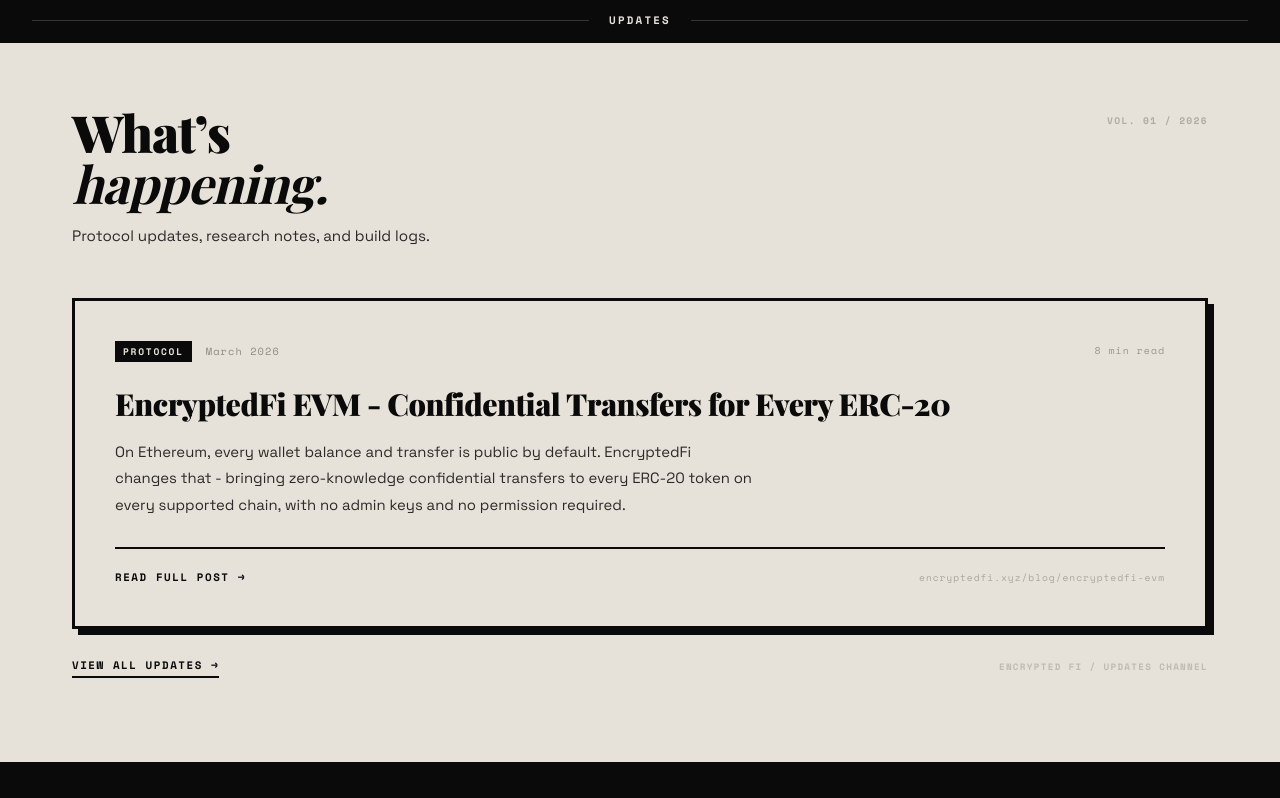
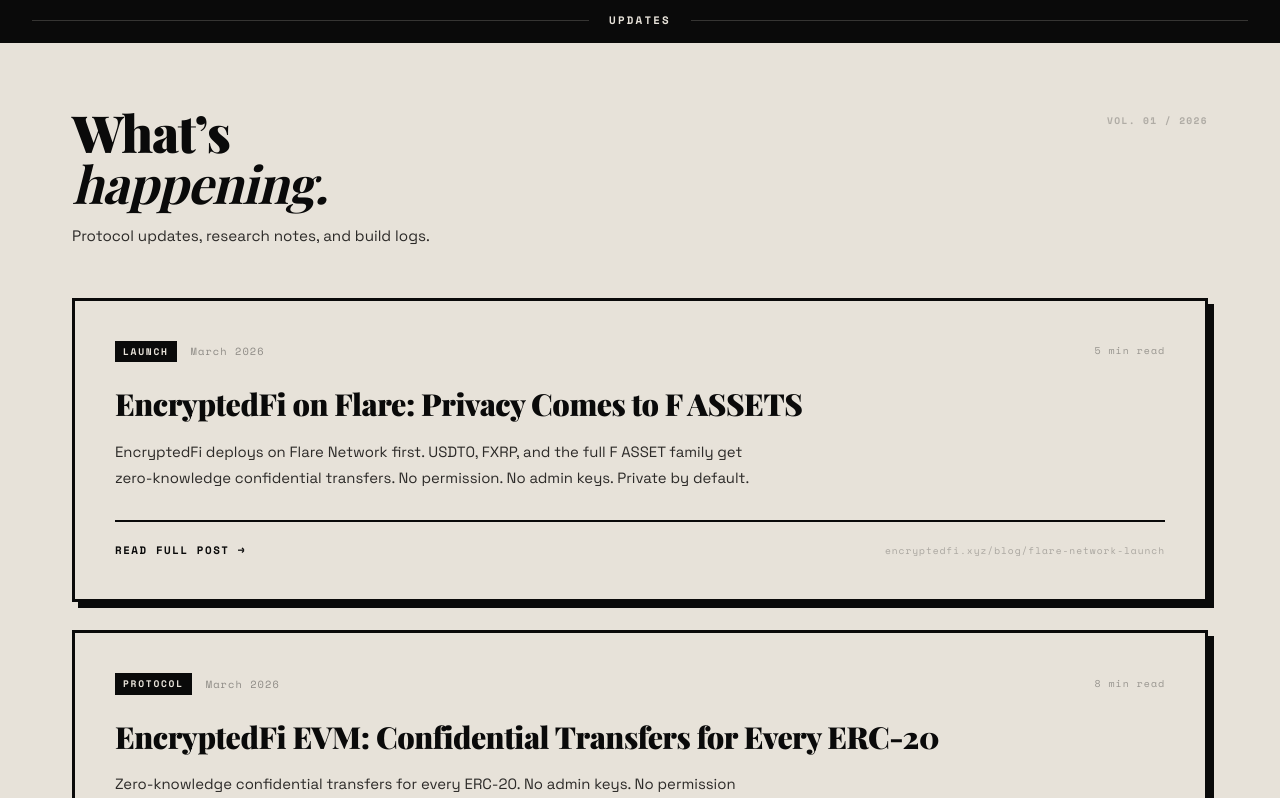
Before and after one commit to Teckdegen/encryptedfi-frontend, a Next.js app: page / in a window 1280 px wide. Shown: the part 5531-6329 px from the top of the page. Built offline with nearby package versions, Linux system fonts and the light colour scheme.

Commit message:
blog things

```diff
--- a/components/Updates.tsx
+++ b/components/Updates.tsx
@@ -1,14 +1,12 @@
 /* ─────────────────────────────────────────────────────────
    Updates.tsx
-   Shows the latest blog post as a card + link to /blog.
-   Add new posts in data/blogs.ts — they appear here automatically.
+   Shows the 3 newest blog posts + link to /blog.
+   Add new posts in data/blogs.ts, they appear here automatically.
 ───────────────────────────────────────────────────────── */
 import Link from "next/link";
 import { blogs } from "../data/blogs";
 
 export default function Updates() {
-  const latest = blogs[0]; // always the newest post
-
   return (
     <section
       id="updates"
@@ -98,9 +96,14 @@
           </div>
         </div>
 
-        {/* Latest post card */}
-        {latest && (
-          <Link href={`/blog/${latest.slug}`} style={{ textDecoration: "none", color: "inherit" }}>
+        {/* 3 newest posts only */}
+        <div style={{ display: "flex", flexDirection: "column", gap: 28 }}>
+          {blogs.slice(0, 3).map((post) => (
+            <Link
+              key={post.slug}
+              href={`/blog/${post.slug}`}
+              style={{ textDecoration: "none", color: "inherit" }}
+            >
               <article
                 className="updates-card"
                 style={{
@@ -134,7 +137,7 @@
                         padding: "3px 8px",
                       }}
                     >
-                    {latest.tag}
+                      {post.tag}
                     </span>
                     <span
                       style={{
@@ -144,7 +147,7 @@
                         color: "rgba(10,10,10,0.4)",
                       }}
                     >
-                    {latest.date}
+                      {post.date}
                     </span>
                   </div>
                   <span
@@ -155,7 +158,7 @@
                       color: "rgba(10,10,10,0.35)",
                     }}
                   >
-                  {latest.readTime}
+                    {post.readTime}
                   </span>
                 </div>
 
@@ -170,7 +173,7 @@
                     marginBottom: 16,
                   }}
                 >
-                {latest.title}
+                  {post.title}
                 </h3>
 
                 {/* Excerpt */}
@@ -184,7 +187,7 @@
                     marginBottom: 28,
                   }}
                 >
-                {latest.excerpt}
+                  {post.excerpt}
                 </p>
 
                 {/* CTA */}
@@ -218,12 +221,13 @@
                       color: "rgba(10,10,10,0.28)",
                     }}
                   >
-                  encryptedfi.xyz/blog/{latest.slug}
+                    encryptedfi.xyz/blog/{post.slug}
                   </span>
                 </div>
               </article>
             </Link>
-        )}
+          ))}
+        </div>
 
         {/* View all link */}
         <div
--- a/data/blogs.ts
+++ b/data/blogs.ts
@@ -31,28 +31,110 @@
    Posts — newest first
 ───────────────────────────────────────────────────────────────────────── */
 export const blogs: BlogPost[] = [
+
+  /* ── NEWEST POST ──────────────────────────────────────────────────────── */
+  {
+    slug:     "flare-network-launch",
+    title:    "EncryptedFi on Flare: Privacy Comes to F ASSETS",
+    date:     "March 2026",
+    tag:      "LAUNCH",
+    excerpt:
+      "EncryptedFi deploys on Flare Network first. USDT0, FXRP, and the full F ASSET family get zero-knowledge confidential transfers. No permission. No admin keys. Private by default.",
+    readTime: "5 min read",
+    content: [
+
+      { type: "p", text:
+        "Flare Network is live. EncryptedFi deploys here first. Every F ASSET on Flare gets a confidential wrapper. Zero-knowledge proofs verified on-chain. No addresses in storage. No amounts as public inputs. No sender-receiver link visible to anyone. EncryptedFi brings real privacy to Flare."
+      },
+
+      { type: "h2", text: "Why Flare First" },
+
+      { type: "p", text:
+        "Flare is built around real-world asset connectivity. F ASSETS bridge external chains to the EVM. USDT0 is already live, cross-chain and liquid. FXRP wraps XRP. But every transaction using these assets is fully public. Every balance exposed. Every flow visible to any analytics firm with a crawler. The assets that matter most on Flare have no privacy layer. Until now."
+      },
+
+      { type: "p", text:
+        "We chose Flare for the first wave because the assets here are exactly what people move in volume. Stablecoins and cross-chain wrapped assets need privacy most. That is where we start."
+      },
+
+      { type: "h2", text: "What We Are Making Private" },
+
+      { type: "p", text:
+        "Starting with the assets that move the most on Flare:"
+      },
+
+      { type: "list", items: [
+        "USDT0 - cross-chain stablecoin, fully private transfers on Flare",
+        "FXRP - the XRP bridge asset, confidential wrap and transfer supported",
+        "Other F ASSETS as they launch on the network",
+      ]},
+
+      { type: "p", text:
+        "Once wrapped into a confidential equivalent, every transfer is zero-knowledge. Receiver address never touches the chain. Sender never appears in storage or events. Amount is inside the proof, not a public input on-chain."
+      },
+
+      { type: "h2", text: "How It Works" },
+
+      { type: "p", text:
+        "Three circuits. Three operations. Groth16 proofs verified on-chain with BN254 pairing checks. No centralized component in the transfer path."
+      },
+
+      { type: "list", items: [
+        "Mint: deposit ERC-20 tokens, receive a Poseidon commitment note",
+        "Transfer: consume a note via nullifier, produce two new notes for receiver and change",
+        "Burn: prove note ownership, release underlying tokens to a visible withdrawal address",
+      ]},
+
+      { type: "p", text:
+        "The full technical breakdown is in the EncryptedFi EVM post. The short version: no address-keyed balance mapping anywhere in the contract. Observers see two 32-byte hashes and a spent nullifier. Nothing else."
+      },
+
+      { type: "h2", text: "How We Ship Support" },
+
+      { type: "p", text:
+        "EncryptedFi deploys and maintains the official confidential token contracts on Flare. Every token goes through the same pipeline: circuit deployment, trusted setup with verifiable randomness, on-chain verification, SDK integration. We handle that for every asset we support."
+      },
+
+      { type: "p", text:
+        "This matters because ZK circuits require a trusted setup. Randomness from multiple parties. The resulting zkey is embedded in the on-chain verifier. We run this process for every new token so teams building on EncryptedFi get one unified SDK, one API call for any confidential transfer on any supported asset, without auditing a new contract or running their own ceremony."
+      },
+
+      { type: "h2", text: "What Comes Next" },
+
+      { type: "p", text:
+        "Testnet first. Every figure in these posts is live code. Verifiable by anyone. Mainnet after audit and testnet stability."
+      },
+
+      { type: "p", text:
+        "After Flare, the same protocol and the same SDK runs on every supported EVM chain. Privacy does not stop at one network."
+      },
+
+    ],
+  },
+
+  /* ── OLDER POSTS ──────────────────────────────────────────────────────── */
   {
     slug:     "encryptedfi-evm",
-    title:    "EncryptedFi EVM - Confidential Transfers for Every ERC-20",
+    title:    "EncryptedFi EVM: Confidential Transfers for Every ERC-20",
     date:     "March 2026",
     tag:      "PROTOCOL",
     excerpt:
-      "On Ethereum, every wallet balance and transfer is public by default. EncryptedFi changes that - bringing zero-knowledge confidential transfers to every ERC-20 token on every supported chain, with no admin keys and no permission required.",
+      "Zero-knowledge confidential transfers for every ERC-20. No admin keys. No permission required. Sender, receiver, and amount all hidden from on-chain observers.",
     readTime: "8 min read",
     content: [
 
       { type: "p", text:
-        "The data is public. On Ethereum, every wallet balance, every swap, every transfer has been visible to anyone since block zero. This was a deliberate design choice - transparency as the price of trustlessness. For most use cases this is acceptable. For financial activity involving real people and real stakes, it is a significant problem. EncryptedFi changes the equation."
+        "The data is public. Every wallet balance, every swap, every transfer. Visible to anyone since block zero. Transparency as the price of trustlessness. Fine for most use cases. But on any public EVM chain, not just Ethereum, on Flare, Polygon, and every chain built on the EVM stack, running real money in the open is unacceptable. EncryptedFi changes the equation."
       },
 
       { type: "h2", text: "The Privacy Gap in Numbers" },
 
       { type: "p", text:
-        "The scale of the problem is concrete. Every transaction is indexed by analytics firms, every balance is queryable in real time, every pattern is traceable across wallets. Blockchain data companies process billions of transaction records every year, mapping on-chain activity to real-world identities."
+        "Every transaction is indexed by analytics firms. Every balance is queryable in real time. Every pattern traceable across wallets. Blockchain data companies process billions of records a year, mapping on-chain activity to real identities."
       },
 
       { type: "p", text:
-        "The market has been trying to solve this for years. Railgun, the leading EVM privacy protocol, has facilitated over $4 billion in private transfer volume since its launch. Houdini, a cross-chain private swap protocol, has processed over $1.5 billion in private volume. Before regulatory action in 2022, Tornado Cash processed over $7.6 billion across its lifetime. The demand is not speculative - it is measured in billions of dollars of user activity."
+        "Let's be honest. Privacy on public EVM chains has been half-solved for years. Railgun has facilitated over $4 billion in private transfer volume. Houdini, $1.5 billion in private swaps. Tornado Cash did $7.6 billion before 2022. The demand is already in the billions. This isn't theoretical."
       },
 
       { type: "stats", stats: [
@@ -62,35 +144,40 @@
       ]},
 
       { type: "p", text:
-        "The signal has reached the top of the industry. In February 2026, Binance founder Changpeng Zhao called privacy the missing link for crypto payments adoption, stating that most cryptocurrencies do not have enough privacy features to function as everyday payment tools. When the founder of the world's largest crypto exchange frames privacy as a prerequisite for mainstream adoption, the scale of the unsolved problem becomes clear."
+        "Binance founder Changpeng Zhao called privacy the missing link for crypto payments adoption. Most cryptocurrencies don't have enough privacy to function as everyday payment tools. When the head of the world's largest exchange frames it that way, the problem is obvious."
       },
 
       { type: "p", text:
-        "Yet for most users, accessing private transfers remains difficult. Existing tools require technical knowledge, support limited token lists, or demand trust in centralized components. The result is a privacy gap that grows wider as on-chain activity scales. EncryptedFi is built to close it."
+        "Yet accessing private transfers still sucks. Existing tools need technical chops, support limited tokens, or ask you to trust centralized components. We built this after running into that wall ourselves."
       },
 
       { type: "h2", text: "What EncryptedFi Does" },
 
       { type: "p", text:
-        "EncryptedFi is a zero-knowledge confidential transfer layer for EVM chains. It wraps any standard ERC-20 token into a confidential equivalent using ZK-SNARK proofs - hiding receiver addresses, token balances, and transfer amounts from on-chain observers."
+        "EncryptedFi is a zero-knowledge confidential transfer layer for EVM chains. It wraps any ERC-20 into a confidential equivalent using ZK-SNARK proofs. Receiver addresses, token balances, transfer amounts. All hidden from on-chain observers."
       },
 
       { type: "p", text:
-        "The core design difference from existing protocols is scope. Where existing tools require token-specific deployments or centralized whitelists, EncryptedFi is a permissionless factory. Any ERC-20, on any supported chain, can be made confidential in a single factory call by anyone with no permission required."
+        "The difference is scope. Other tools want token-specific deployments or centralized whitelists. EncryptedFi is a permissionless factory. Any ERC-20, any supported chain. One factory call. No permission."
       },
 
-      { type: "p", text: "The protocol hides three things that existing systems expose:" },
+      { type: "p", text: "Four things existing systems expose that we hide:" },
 
       { type: "list", items: [
-        "Receiver address - never appears on-chain for transfers or mints",
-        "Token balances - stored as opaque Poseidon commitment hashes, not address-keyed mappings",
-        "Transfer amounts - embedded inside the ZK proof, never a public input on-chain",
+        "Sender address. Hidden on-chain. Never appears in storage or events.",
+        "Receiver address. Never appears on-chain for transfers or mints.",
+        "Token balances. Stored as opaque Poseidon commitment hashes, not address-keyed mappings.",
+        "Transfer amounts. Embedded inside the ZK proof, never a public input.",
       ]},
+
+      { type: "p", text:
+        "We'll make USDT0 on Flare private alongside FXRP and other F ASSETS."
+      },
 
       { type: "h2", text: "The UTXO Model" },
 
       { type: "p", text:
-        "Instead of the standard EVM pattern of mapping(address => uint256) for balances, EncryptedFi maintains a global set of commitment hashes. No address appears in storage. No address is emitted in events. A confidential note is a Poseidon hash commitment of the form:"
+        "Instead of mapping(address => uint256), EncryptedFi maintains a global set of commitment hashes. No address in storage. None in events. A confidential note is a Poseidon hash:"
       },
 
       { type: "code", text:
@@ -98,71 +185,74 @@
       },
 
       { type: "p", text:
-        "The receiver scans NoteCreated events, attempts ECIES decryption with their ETH private key, and on success learns they received a note containing a specific amount. To every external observer - including on-chain validators - the transaction creates two random-looking 32-byte values and consumes one nullifier. No amount, no identity, no relationship between sender and receiver."
+        "The receiver scans NoteCreated events, decrypts with their ETH key, and learns they got a note with a specific amount. To every external observer the tx creates two random 32-byte values and consumes one nullifier. No amount. No identity. No sender-receiver link."
       },
 
       { type: "h2", text: "Three ZK Circuits" },
 
       { type: "p", text:
-        "Three Groth16 circuits compiled with Circom 2.2.3 and verified on-chain via BN254 pairing checks power the protocol:"
+        "Groth16, Circom 2.2.3, BN254 pairing checks on-chain."
       },
 
-      { type: "h3", text: "Transfer Circuit - 2,499 Constraints" },
+      { type: "h3", text: "Transfer Circuit (2,499 constraints)" },
 
       { type: "p", text:
-        "Proves a sender consumes one note via nullifier and creates two output notes - one for the receiver, one as change. No receiver address appears as a public input. The fee commitment is an additional output note credited directly to the protocol fee recipient as an encrypted note."
+        "Proves a sender consumes one note via nullifier and creates two outputs: one for the receiver, one as change. No receiver address as public input. Fee goes to the protocol fee recipient as an encrypted note."
       },
 
-      { type: "h3", text: "Mint Circuit - 517 Constraints" },
+      { type: "h3", text: "Mint Circuit (517 constraints)" },
 
       { type: "p", text:
-        "Proves a deposit of X tokens produces a valid commitment for exactly X tokens minus the wrap fee. Called exclusively by the Vault contract after locking the underlying ERC-20. 517 constraints is deliberately lean - mint is called on every wrap operation and must remain gas-efficient at scale."
+        "Proves a deposit of X tokens produces a valid commitment for X minus wrap fee. Called by the Vault after locking underlying ERC-20. 517 constraints because mint runs on every wrap. It has to stay lean."
       },
 
-      { type: "h3", text: "Burn Circuit - 1,760 Constraints" },
+      { type: "h3", text: "Burn Circuit (1,760 constraints)" },
 
       { type: "p", text:
-        "Proves a note owner can consume their note and release underlying ERC-20 tokens. The withdrawal recipient address is visible on-chain - this is unavoidable for a plain ERC-20 transfer and is acceptable because unwrap is the explicit exit from the private system. Once you are inside, all transfers stay private."
+        "Proves a note owner can consume their note and release underlying tokens. The withdrawal address is visible. Unavoidable for plain ERC-20. Fine. Unwrap is the exit. Once you're in, everything stays private."
       },
 
       { type: "h2", text: "Trustless by Design" },
 
       { type: "p", text:
-        "The protocol has no admin keys. This is not a goal statement - it is an on-chain property enforced by the contracts themselves."
+        "No admin keys. Not aspirational. Enforced by the contracts."
+      },
+
+      { type: "p", text:
+        "No pause function. No upgrade path. It either works or it doesn't."
       },
 
       { type: "list", items: [
-        "The ConfidentialVerifier locks verification keys forever after setup. A single call sets a circuit key and marks it as finalised. No subsequent call can change it - not even from the deployer address.",
-        "ConfidentialToken and Vault contracts have no owner after deployment. No pause function. No guardian. No multisig. No timelock.",
+        "ConfidentialVerifier locks verification keys forever. One call sets a circuit key and marks it final. Nothing can change it. Not even the deployer.",
+        "ConfidentialToken and Vault have no owner. No guardian. No multisig. No timelock.",
       ]},
 
       { type: "p", text:
-        "Once deployed, the only way to change protocol behavior is to deploy a new set of contracts from scratch. The existing deployment is immutable and fully autonomous."
+        "After deployment, it's frozen. Want changes? Deploy a new system."
       },
 
-      { type: "h2", text: "First Wave - Every ERC-20" },
+      { type: "h2", text: "First Wave: Flare Network" },
 
       { type: "p", text:
-        "The first deployment wave targets multiple EVM networks simultaneously with a single canonical contract deployment per chain and support for every ERC-20 token with no listing process."
+        "We're deploying on Flare first, not all EVM. Bringing privacy to the Flare network. Every ERC-20. No listing process."
       },
 
       { type: "p", text:
-        "The relay infrastructure runs across all supported chains from a single server, routing by chainId on each request. Relayed transactions allow users to submit confidential transfers without holding native gas tokens - lowering the entry barrier from having ETH first to simply having any ERC-20."
+        "Relay infrastructure runs across supported chains from a single server. Relayed txs let users submit confidential transfers without native gas. You don't need FLR first. Any ERC-20 works."
+      },
+
+      { type: "p", text:
+        "EncryptedFi deploys and maintains the official confidential token contracts on each supported chain. Every supported asset goes through circuit deployment, trusted setup, and full SDK integration. Developers get one library, one API, one integration point regardless of which token or chain they are targeting."
       },
 
       { type: "h2", text: "What Comes Next" },
 
-      { type: "p", text: "This is the first post in the EncryptedFi build log. Future posts will cover:" },
-
-      { type: "list", items: [
-        "The relay architecture - how gasless confidential transfers work without any ETH",
-        "The bootstrapper contract - how new users enter the private system for the first time",
-        "Batch proof operations for high-frequency applications",
-        "Integration guides for DEX and lending protocol teams",
-      ]},
+      { type: "p", text:
+        "Flare Network is the first live deployment. USDT0, FXRP, and the full F ASSET family get confidential transfers. Read the Flare launch post for the full breakdown."
+      },
 
       { type: "p", text:
-        "Testnet deployment is the next milestone. Every figure cited here - circuit constraints, fee rates, contract architecture - is live code verifiable on-chain by anyone. The protocol is open."
+        "Testnet is next. Every figure here, circuit constraints, fee rates, architecture, is live code. Verifiable by anyone. The protocol is open."
       },
 
     ],
```
Also changed, not shown: app/globals.css (+38 -7 lines). Lines whose indentation alone changed are shown as unchanged.
